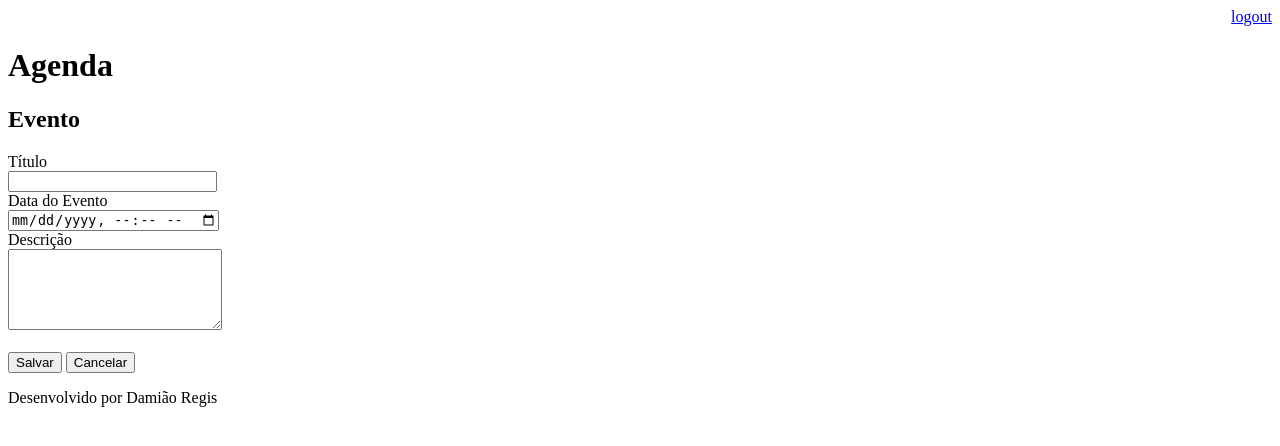
After one commit to damiaoregis/projeto-agenda-django, a Django app: page /agenda/evento/ in a window 1280 px wide. The commit adds this page. Shown: the top 446 px of the page. Run offline with Django 4.2, Linux system fonts and the light colour scheme; the visitor is signed in with stand-in values (Sample User, id 1).

Commit message:
Incluido template de inserção de eventos da agenda

```diff
--- a/agenda/urls.py
+++ b/agenda/urls.py
@@ -21,6 +21,8 @@ from django.views.generic import RedirectView
 urlpatterns = [
     path('admin/', admin.site.urls),
     path('agenda/', views.lista_eventos),
+    path('agenda/evento/', views.evento),
+    path('agenda/evento/submit', views.submit_evento),
     path('', RedirectView.as_view(url='/agenda/')),
     path('login/', views.login_user),
     path('login/submit', views.submit_login ),
--- a/core/views.py
+++ b/core/views.py
@@ -31,3 +31,18 @@ def lista_eventos (request):
     evento = Evento.objects.filter(usuario=usuario)
     dados = {'eventos': evento}
     return render(request, 'agenda.html', dados)
+
+
+@login_required(login_url='/login/')
+def evento(request):
+    return render(request, 'evento.html')
+
+@login_required(login_url='/login/')
+def submit_evento(request):
+    if request.POST:
+        titulo = request.POST.get('titulo')
+        data_evento = request.POST.get('data_evento')
+        descricao = request.POST.get('descricao')
+        usuario = request.user
+        Evento.objects.create(titulo=titulo, data_evento=data_evento, descricao=descricao, usuario=usuario)
+    return redirect('/')
--- a/templates/agenda.html
+++ b/templates/agenda.html
@@ -2,6 +2,9 @@
 
 {% block content %}
     <h1>Agendamentos</h1>
+    <a href="evento/">
+       <button type="button">Novo Evento</button>
+    </a>
     <ul style="font-size: 18px;">
         {% for evento in eventos %}
         <li>{{ evento.titulo }} - {{ evento.get_data_evento }}</li>
--- /dev/null
+++ b/templates/evento.html
@@ -0,0 +1,23 @@
+{% extends "model-page.html" %}
+
+{% block content %}
+    <h2>Evento</h2>
+    <form action="submit" method="POST"> {% csrf_token %}
+        <label>Título </label>
+        <br>
+        <input type="text" name="titulo" size="23">
+        <br>
+        <label>Data do Evento</label>
+        <br>
+        <input type="datetime-local" name="data_evento">
+        <br>
+        <label>Descrição</label>
+        <br>
+        <textarea name="descricao" rows="5" cols="24"></textarea>
+        <br><br>
+        <button type="submit">Salvar</button>
+        <a href="/">
+            <button type="button">Cancelar</button>
+        </a>
+    </form>
+{% endblock %}
```
